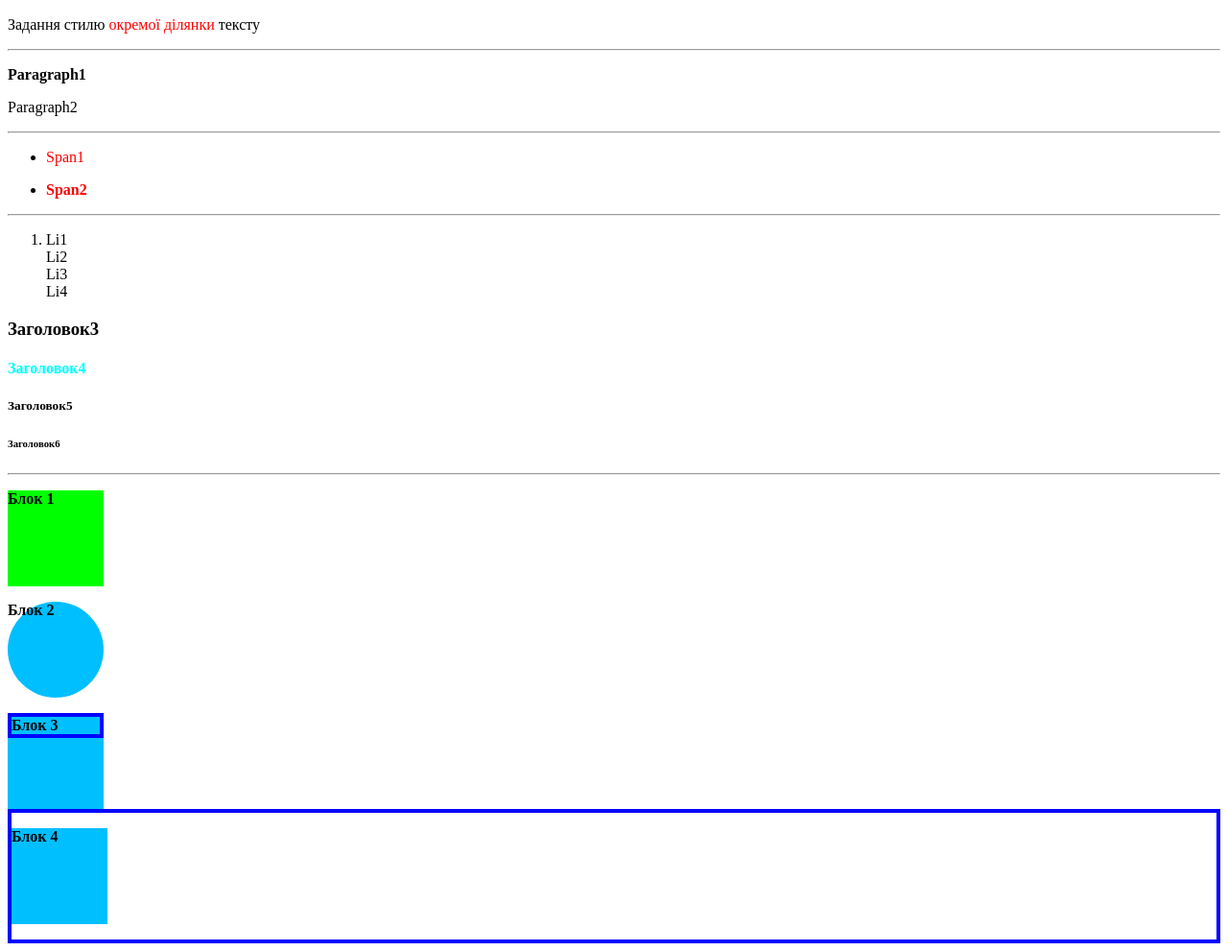
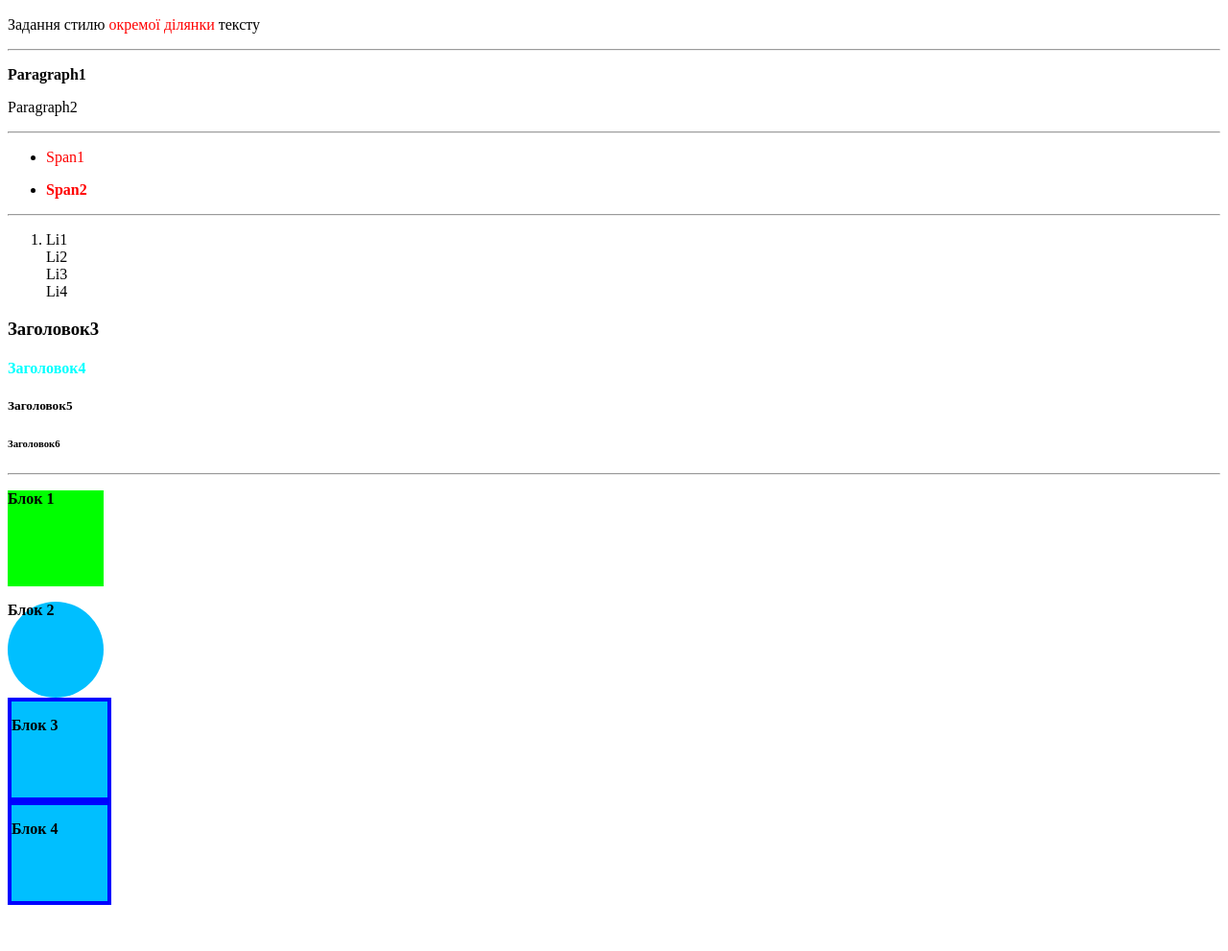
Before and after one commit to tetyaZyna/WebLab3, a plain HTML site: page index.html in a window 1280 px wide. Shown: the part 110-1101 px from the top of the page at 96% size. After the commit the page ends 1061 px from the top, so only its background shows below. Drawn offline with Linux system fonts and the light colour scheme.

Commit message:
Update index.html

```diff
--- a/index.html
+++ b/index.html
@@ -63,12 +63,12 @@
 		<p>Блок 2</p>
 	</div>
 
-	<div class="block">
-		<p class="block_border">Блок 3</p>
+	<div class="block block_border">
+		<p>Блок 3</p>
 	</div>
 
-	<div class="block_border">
-		<p class="block">Блок 4</p>
+	<div class="block block_border">
+		<p>Блок 4</p>
 	</div>
 
 </body>
```
